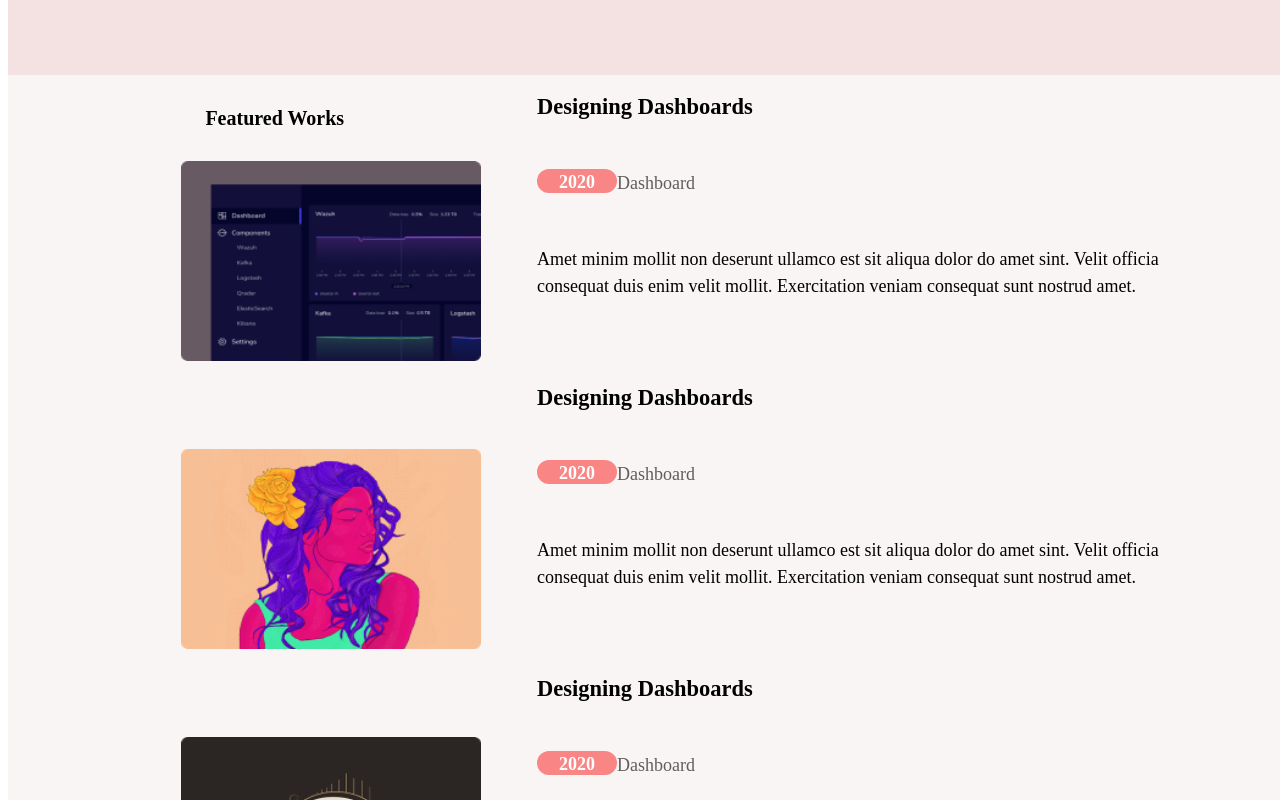
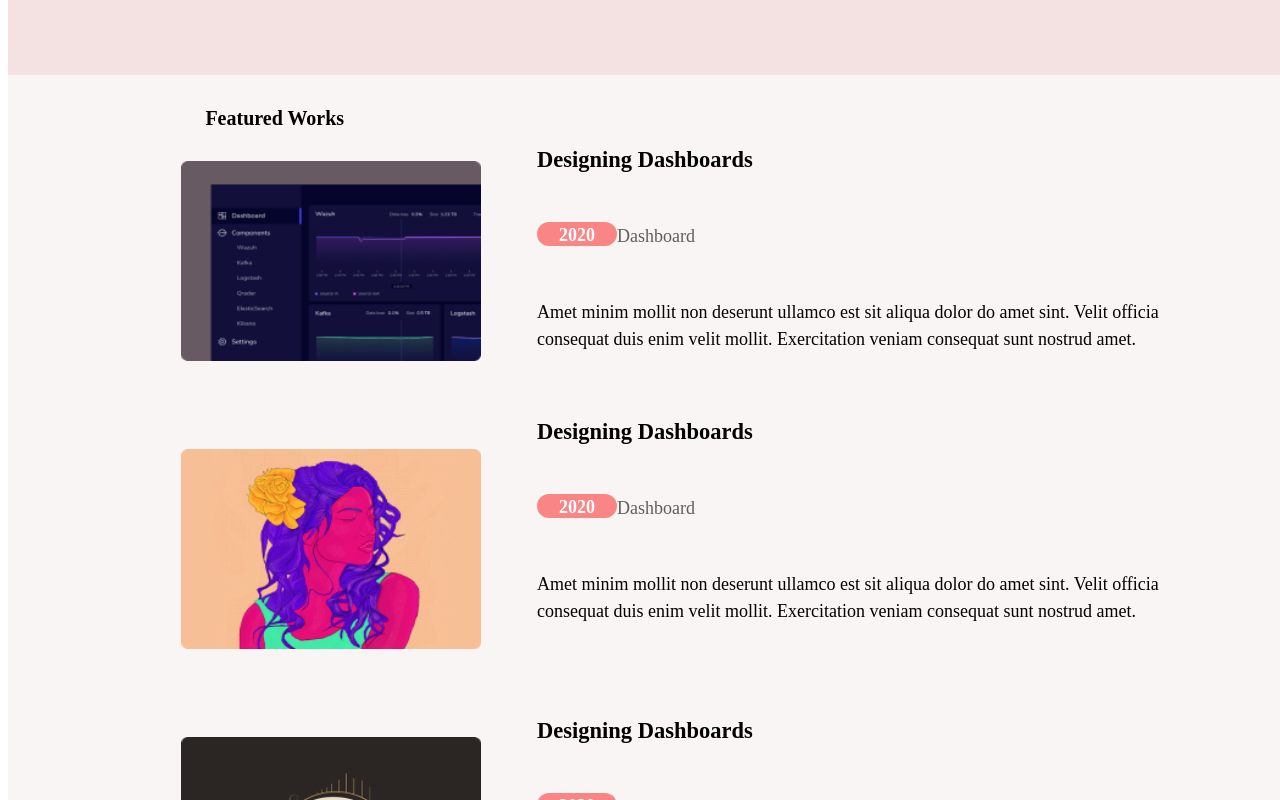
Before and after one commit to khawajanaqeeb/figma-assignment, a Next.js app: page / in a window 1280 px wide. Shown: the part 980-1780 px from the top of the page. Built offline with nearby package versions, Linux system fonts and the light colour scheme.

Commit message:
correction in css

```diff
--- a/app/globals.css
+++ b/app/globals.css
@@ -84,8 +84,7 @@ text-align: left;
   box-shadow: 0px 4px 4px 0px #4141418A;
 }
 button{
-  /* width: 151px;
-height: 26px; */
+
 margin-top: 14px;
 margin-left: 20px;
 gap: 0px;
@@ -93,8 +92,7 @@ opacity: 0px;
 font-family: Heebo;
 font-size: 18px;
 font-weight: 500;
-/* line-height: 26.44px; */
-/* text-align: center; */
+
 color: #FFFFFF;
 background: #F98585;
 }
@@ -110,7 +108,6 @@ width: 120px;
 height: 10px;
 margin-left: 11%;
 margin-top: 0%;
-/* left: 260px; */
 gap: 0px;
 opacity: 0px;
 font-family: Heebo;
@@ -337,7 +334,7 @@ display:inline;
 .dash{
 
   display: flex;
-  justify-content:start;
+  justify-content:flex-start;
 
 }
 footer{
@@ -422,7 +419,7 @@ text-align: left;
   margin-top: 20%;
   margin-left: 42%;
   display: flex;
-  /* justify-content: space-around; */
+
 }
 .fb{
   width: 30px;
--- a/app/page.tsx
+++ b/app/page.tsx
@@ -104,7 +104,7 @@ export default function Home() {
 
               <div className="featured-section">
                     <div className="dd1">
-                      <div className="ddash">
+                      <div className="ddash"><br/><br/>
                       <h2>Designing Dashboards</h2>
                       </div>
 
@@ -119,7 +119,7 @@ export default function Home() {
                     </div>
 
                     <div className="dd1">
-                      <div className="ddash">
+                      <div className="ddash"><br/><br/>
                       <h2>Designing Dashboards</h2>
                       </div>
                       <div className="dash">
@@ -133,7 +133,7 @@ export default function Home() {
                     </div>
 
                     <div className="dd1">
-                      <div className="ddash">
+                      <div className="ddash"><br/><br/><br/>
                       <h2>Designing Dashboards</h2>
                        </div>
                       <div className="dash">
```
